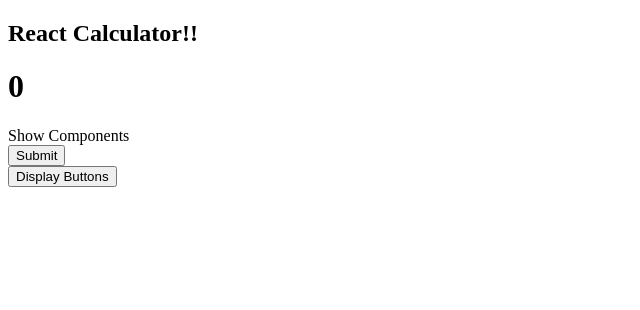
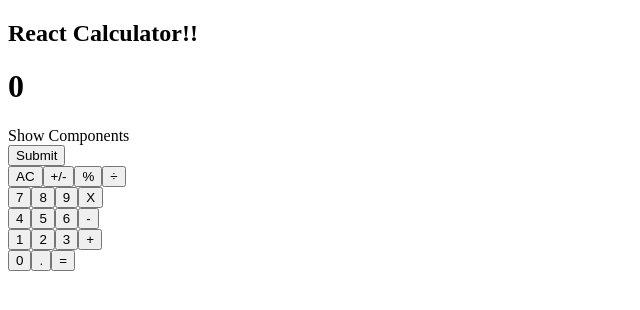
Before and after one commit to okikiola11/react-calculator, a React (Create React App) app: page / in a window 1280 px wide. Shown: the top 310 px of the page, without its empty margins (0-640 px from the left). Built offline with nearby package versions, Linux system fonts and the light colour scheme.

Commit message:
Implement the ButtonPanel component Render the calculator panel with all the buttons Use divs to divide buttons into groups

```diff
--- a/src/components/ButtonPanel.js
+++ b/src/components/ButtonPanel.js
@@ -1,5 +1,39 @@
 const ButtonPanel = () => (
-  <button type="submit"> Display Buttons </button>
+  <main>
+    <div>
+      <button name="symbolReset" type="submit"> AC </button>
+      <button name="symbolCalc" type="submit"> +/- </button>
+      <button name="symbolModulo" type="submit"> % </button>
+      <button name="symbolDiv" type="submit"> ÷ </button>
+    </div>
+
+    <div>
+      <button name="number7" type="submit"> 7 </button>
+      <button name="number8" type="submit"> 8 </button>
+      <button name="number9" type="submit"> 9 </button>
+      <button name="symbolMul" type="submit"> X </button>
+    </div>
+
+    <div>
+      <button name="number4" type="submit"> 4 </button>
+      <button name="number5" type="submit"> 5 </button>
+      <button name="number6" type="submit"> 6 </button>
+      <button name="symbolSubt" type="submit"> - </button>
+    </div>
+
+    <div>
+      <button name="number1" type="submit"> 1 </button>
+      <button name="number2" type="submit"> 2 </button>
+      <button name="number3" type="submit"> 3 </button>
+      <button name="symbolAdd" type="submit"> + </button>
+    </div>
+
+    <div>
+      <button name="number0" type="submit"> 0 </button>
+      <button name="symbolDec" type="submit"> . </button>
+      <button name="symbolEquals" type="submit"> = </button>
+    </div>
+  </main>
 );
 
 export default ButtonPanel;
```
